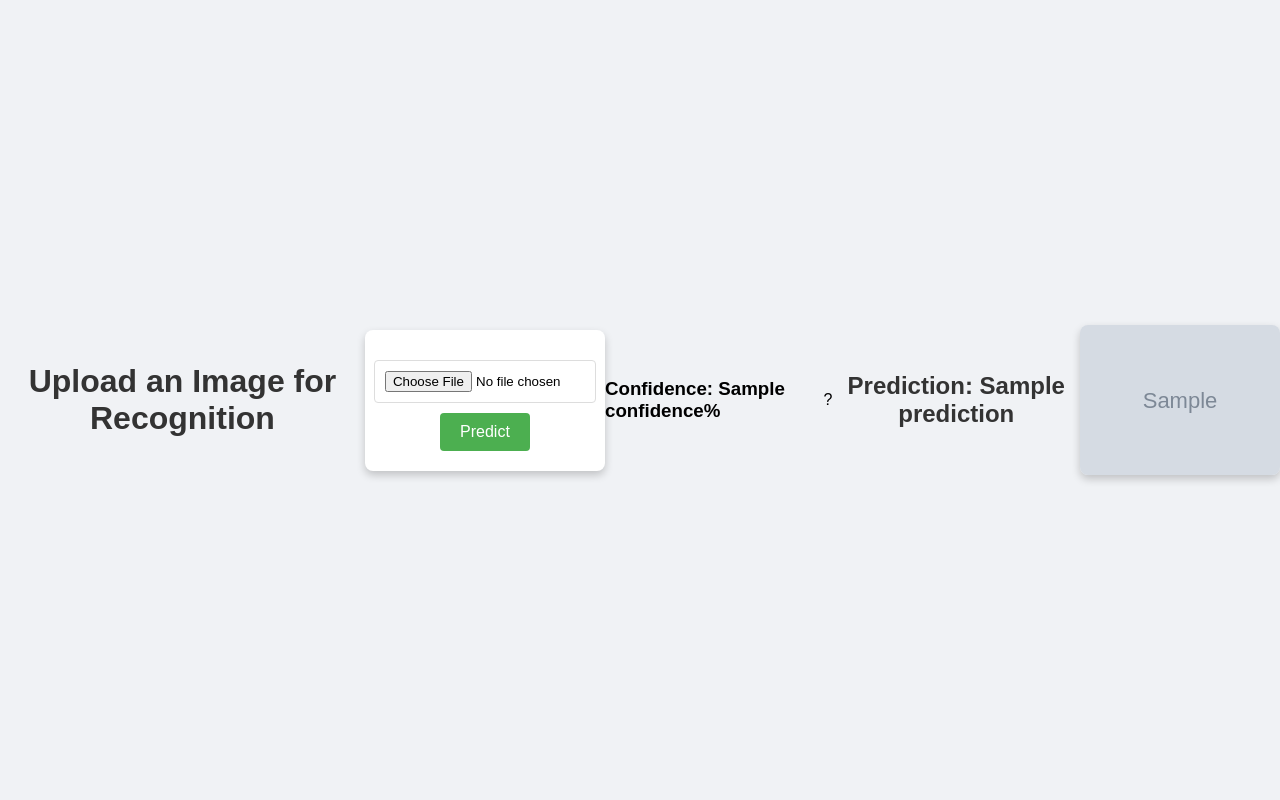
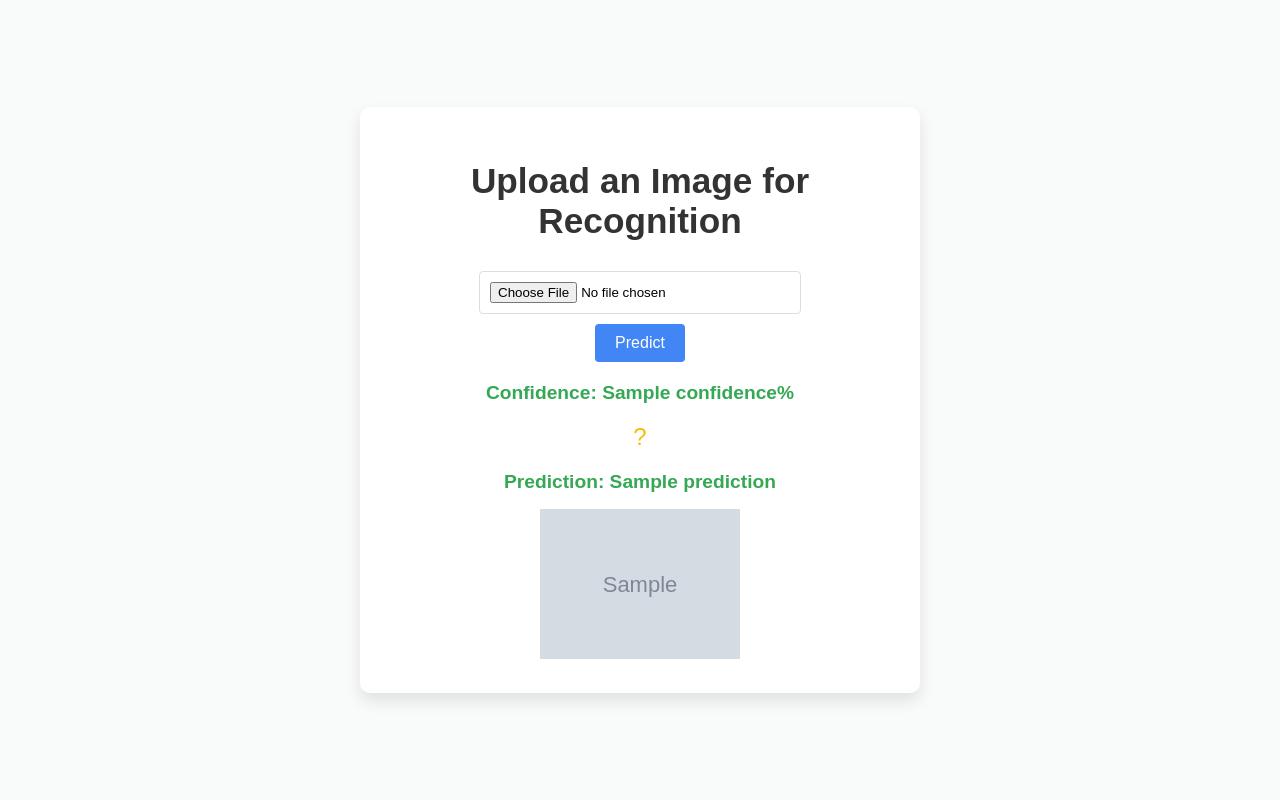
Before and after one commit to Rishikach11/image_recognition, a Flask app: template templates/index.html in a window 1280 px wide. Run offline with Flask 3, Linux system fonts and the light colour scheme; the template is opened without the code that fills it: most values are stand-ins (such as "Sample title", 1, 10 or a date in 2020); grey boxes marked "Sample" are stand-in pictures.

Commit message:
some changes made in html, css and js

```diff
--- a/static/styles.css
+++ b/static/styles.css
@@ -1,31 +1,42 @@
-/* Center everything and set a light background */
+/* General styling for body */
 body {
     display: flex;
     justify-content: center;
     align-items: center;
     min-height: 100vh;
-    background-color: #f0f2f5;
+    background-color: #f9fafa;
     font-family: Arial, sans-serif;
     margin: 0;
 }
 
-h1 {
-    color: #333;
-    font-size: 2em;
+/* Container for center alignment */
+.container {
     text-align: center;
+    width: 100%;
+    max-width: 500px;
+    background-color: #fff;
+    padding: 30px;
+    border-radius: 10px;
+    box-shadow: 0 8px 16px rgba(0, 0, 0, 0.1);
 }
 
+/* Title styling */
+.title {
+    color: #333;
+    font-size: 2.2em;
+    margin-bottom: 20px;
+    font-weight: bold;
+}
+
+/* Form styling */
 form {
     display: flex;
     flex-direction: column;
     align-items: center;
     gap: 10px;
-    background-color: #fff;
-    padding: 20px;
-    border-radius: 8px;
-    box-shadow: 0 4px 8px rgba(0, 0, 0, 0.2);
 }
 
+/* File input styling */
 input[type="file"] {
     padding: 10px;
     margin-top: 10px;
@@ -35,38 +46,43 @@ input[type="file"] {
     max-width: 300px;
 }
 
-button {
+/* Button styling inspired by Google colors */
+.predict-button {
     padding: 10px 20px;
-    background-color: #4CAF50;
+    background-color: #4285F4; /* Google Blue */
     color: white;
     border: none;
     border-radius: 4px;
     cursor: pointer;
     font-size: 1em;
+    transition: background-color 0.3s;
 }
 
-button:hover {
-    background-color: #45a049;
+.predict-button:hover {
+    background-color: #357ae8;
 }
 
-h2 {
-    color: #333;
-    text-align: center;
+/* Confidence and prediction text styling */
+.confidence-score, .prediction {
+    color: #34A853; /* Google Green */
+    font-size: 1.2em;
     margin-top: 20px;
+    font-weight: bold;
 }
 
-img {
+/* Image preview styling */
+#previewImage {
     display: block;
     margin: 20px auto;
     border-radius: 8px;
-    box-shadow: 0 4px 8px rgba(0, 0, 0, 0.2);
+    box-shadow: 0 4px 8px rgba(0, 0, 0, 0.1);
 }
 
-/* Loading spinner */
+/* Loading spinner styling */
 #loading {
     display: none;
     border: 4px solid #f3f3f3;
-    border-top: 4px solid #3498db;
+    border-top: 4px solid #EA4335; /* Google Red */
     border-radius: 50%;
     width: 40px;
     height: 40px;
@@ -79,16 +95,18 @@ img {
     100% { transform: rotate(360deg); }
 }
 
-/* Tooltip */
+/* Tooltip styling */
 .tooltip {
     position: relative;
     display: inline-block;
     cursor: pointer;
+    font-size: 1.5em;
+    color: #FBBC05; /* Google Yellow */
 }
 
 .tooltip .tooltiptext {
     visibility: hidden;
-    width: 180px;
+    width: 200px;
     background-color: #555;
     color: #fff;
     text-align: center;
@@ -98,7 +116,7 @@ img {
     z-index: 1;
     bottom: 125%; /* Position above the icon */
     left: 50%;
-    margin-left: -90px;
+    margin-left: -100px;
     opacity: 0;
     transition: opacity 0.3s;
 }
--- a/templates/index.html
+++ b/templates/index.html
@@ -7,7 +7,8 @@
     <link rel="stylesheet" href="/static/styles.css">
 </head>
 <body>
-    <h1>Upload an Image for Recognition</h1>
+    <div class="container">
+        <h1 class="title">Upload an Image for Recognition</h1>
 
         <form action="/predict" method="POST" enctype="multipart/form-data">
             <!-- Image file input -->
@@ -17,12 +18,12 @@
             <img id="previewImage" alt="Image Preview" style="display:none; margin-top: 10px; max-width: 200px;">
 
             <!-- Predict button -->
-        <button type="submit">Predict</button>
+            <button type="submit" class="predict-button">Predict</button>
         </form>
 
         <!-- Confidence score display -->
         {% if confidence %}
-    <h3>Confidence: {{ confidence }}%</h3>
+        <h3 class="confidence-score">Confidence: {{ confidence }}%</h3>
         {% endif %}
 
         <!-- Tooltip for instructions -->
@@ -35,9 +36,10 @@
         <div id="loading"></div>
 
         {% if prediction %}
-    <h2>Prediction: {{ prediction }}</h2>
+        <h2 class="prediction">Prediction: {{ prediction }}</h2>
         <img src="{{ img_src }}" alt="Uploaded Image" width="200">
         {% endif %}
+    </div>
 
     <script src="/static/script.js"></script>
     <script>
```
Also changed, not shown: static/script.js (+24 -18 lines). Lines whose indentation alone changed are shown as unchanged.
